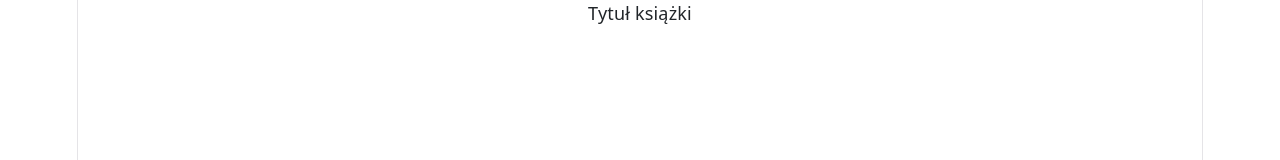
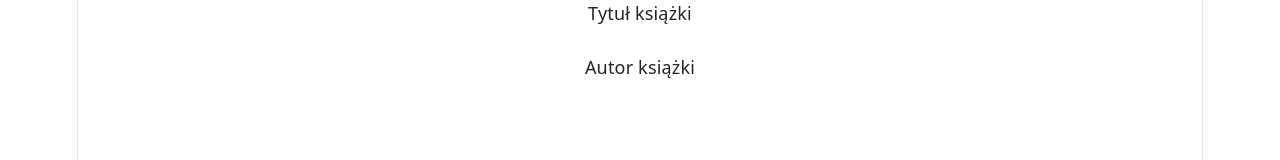
Before and after one commit to TBuksik/sp1-books, a React (Vite) app: page / in a window 1280 px wide. Shown: the top 160 px of the page. Built offline with nearby package versions, Linux system fonts and the light colour scheme.

Commit message:
Pole edycyjne autor książki

```diff
--- a/src/App.jsx
+++ b/src/App.jsx
@@ -15,6 +15,14 @@ function App() {
 
 
       </div>
+
+      <div className="mb-3">
+        <label htmlFor="autorKsiazki" className="form-label">
+          Autor książki
+        </label>
+
+
+      </div>
     </form>
   )
 }
```
